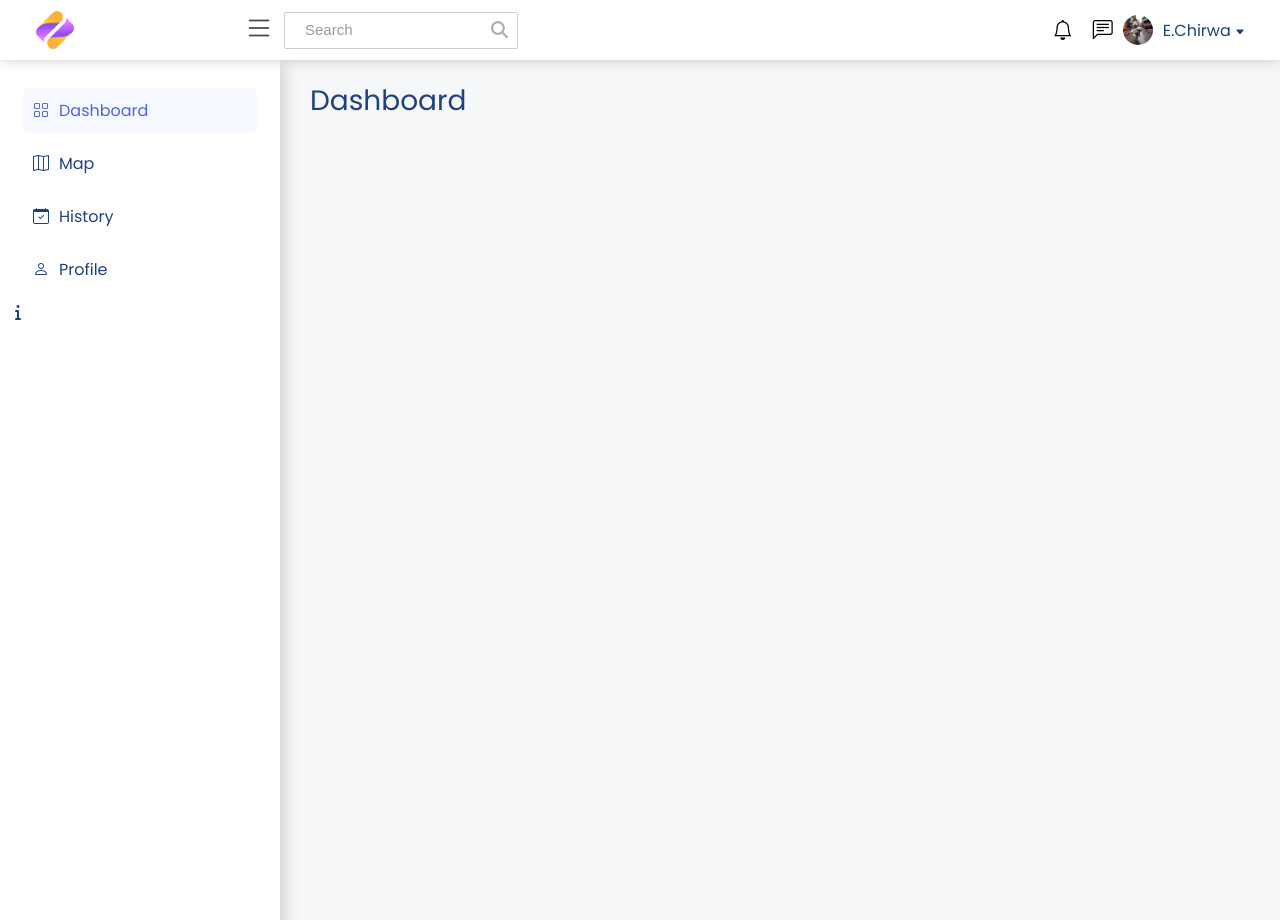
After one commit to Cod3ddy/Immunizaton-Registry, a PHP site: page /pages/patient/index.php in a window 1280 px wide. The commit adds this page. Run offline with PHP 8.4, Linux system fonts and the light colour scheme.

Commit message:
restructured the project

```diff
--- a/assets/js/main.js
+++ b/assets/js/main.js
@@ -159,7 +159,6 @@ dashboardBtn.addEventListener("click", () => {
 });
 
 // toggle side navigation bar
-
 const toggleBtn = document.querySelector(".toggle-side-nav-bar");
 const sideNav = document.querySelector(".side-navigation");
 let isSideNavActive = true;
--- a/includes/footer.php
+++ b/includes/footer.php
@@ -0,0 +1,7 @@
+<!-- iris footer -->
+
+<!-- js scripts -->
+<script src="../../assets/js/main.js"></script>
+</body>
+
+</html>
--- a/includes/header.php
+++ b/includes/header.php
@@ -0,0 +1,24 @@
+<!-- iris header -->
+<!DOCTYPE html>
+<html lang="en">
+
+<head>
+    <meta charset="UTF-8" />
+    <meta name="viewport" content="width=device-width, initial-scale=1.0" />
+    <title>Dashboard</title>
+    <!-- font awesome icons -->
+    <link rel="stylesheet" href="https://cdnjs.cloudflare.com/ajax/libs/font-awesome/6.4.2/css/all.min.css"
+        integrity="sha512-z3gLpd7yknf1YoNbCzqRKc4qyor8gaKU1qmn+CShxbuBusANI9QpRohGBreCFkKxLhei6S9CQXFEbbKuqLg0DA=="
+        crossorigin="anonymous" referrerpolicy="no-referrer" />
+
+    <!-- iconsout icons -->
+    <link rel="stylesheet" href="https://unicons.iconscout.com/release/v4.0.8/css/line.css" />
+
+    <!-- booststrap icons -->
+    <link rel="stylesheet" href="https://cdn.jsdelivr.net/npm/bootstrap-icons@1.11.1/font/bootstrap-icons.css" />
+
+    <!-- styling -->
+    <link rel="stylesheet" href="../../assets/css/main.css" />
+</head>
+
+<body>
--- /dev/null
+++ b/includes/topnav.php
@@ -0,0 +1,41 @@
+<!-- top navigation bar -->
+<div class="top-navigation-bar">
+    <div class="top-nav-title">
+        <div class="top-nav-logo">
+            <img src="../../assets/imgs/logo.png" alt="logo" />
+            <h3>IRIS</h3>
+        </div>
+        <div class="toggle-side-nav-bar">
+            <i class="bi bi-list"></i>
+        </div>
+    </div>
+    <!-- left side top nav -->
+    <form class="top-nav-left" action="#" method="get">
+        <input type="text" placeholder="Search" name="search" />
+        <button type="submit"><i class="fa fa-search"></i></button>
+    </form>
+
+    <!-- right side top nav-->
+    <div class="top-nav-right">
+        <i class="bi bi-bell"></i>
+        <i class="bi bi-chat-left-text"></i>
+        <div class="profile-tab">
+            <img src="../../assets/imgs/cat.jpg" alt="" />
+            <p>E.Chirwa <i class="bi bi-caret-down-fill"></i></p>
+            <div id="dropdown-menu" class="dropdown-menu">
+                <div class="full-name">Edward Chirwa</div>
+                <div class="dropdown-links">
+                    <div class="dropdown-link-item">
+                        <a href="#"><i class="bi bi-person"></i>My Profile</a>
+                    </div>
+                    <div class="dropdown-link-item">
+                        <a href="#"><i class="bi bi-question-circle"></i>Need Help?</a>
+                    </div>
+                    <div class="dropdown-link-item">
+                        <a href="#"><i class="bi bi-box-arrow-right"></i>Sign Out</a>
+                    </div>
+                </div>
+            </div>
+        </div>
+    </div>
+</div>
--- a/index.html
+++ b/index.html
@@ -26,7 +26,7 @@
 		/>
 
 		<!-- styling -->
-		<link rel="stylesheet" href="css/main.css" />
+		<link rel="stylesheet" href="assets/css/main.css" />
 	</head>
 	<body>
 		<!-- top navigation bar -->
@@ -152,6 +152,6 @@
 		</div>
 
 		<!-- js scripts -->
-		<script src="js/main.js"></script>
+		<script src="assets/js/main.js"></script>
 	</body>
 </html>
--- /dev/null
+++ b/pages/patient/includes/sidenav.php
@@ -0,0 +1,20 @@
+<!-- side navigation bar [patient]-->
+<div class="side-navigation">
+    <!-- side navigation bar content -->
+    <div class="content">
+        <ul class="nav-links">
+            <li class="nav-dashboard"><i class="bi bi-grid"></i>Dashboard</li>
+            <li class="nav-map-btn"><i class="bi bi-map"></i>Map</li>
+            <li class="nav-history-btn">
+                <i class="bi bi-calendar-check"></i>History
+            </li>
+            <li class="nav-profile-btn"><i class="bi bi-person"></i>Profile</li>
+        </ul>
+
+        <div class="nav-footer">
+            <div class="nav-footer-item">
+                <div class="fa-solid fa-info"></div>
+            </div>
+        </div>
+    </div>
+</div>
--- /dev/null
+++ b/pages/patient/index.php
@@ -0,0 +1,72 @@
+<!-- patient dashboard -->
+<!-- header -->
+<?php include"../../includes/header.php"?>
+
+<!-- top navigation bar -->
+<?php include"../../includes/topnav.php"?>
+
+<!-- side nav -->
+<?php include"includes/sidenav.php"?>
+
+<!-- pages [navigation]-->
+<div class="pages">
+
+    <!-- dashboard page -->
+    <div class="dashboard-page" style="display: block">
+        <div class="page-title">
+            <h1>Dashboard</h1>
+        </div>
+    </div>
+
+    <!-- map page -->
+    <div class="map-page" style="display: none">
+        <div class="page-title">
+            <h1>Map</h1>
+        </div>
+    </div>
+
+    <!-- history page -->
+    <div class="history-page" style="display: none">
+        <div class="page-title">
+            <h1>History</h1>
+        </div>
+    </div>
+
+    <!-- profile page -->
+    <div class="profile-page" style="display: none">
+        <div class="page-title">
+            <h1>Profile</h1>
+        </div>
+        <section class="profile-section">
+            <div class="profile-image">
+                <img src="assets/imgs/cat.jpg" alt="" />
+                <a href="">Edit <i class="bi bi-pencil"></i></a>
+            </div>
+            <div class="profile-content">
+                <div class="nav-tab">
+                    <ul>
+                        <li class="overview">Overview</li>
+                        <li class="edit-profile">Edit Profile</li>
+                        <li class="change-password">Change Password</li>
+                    </ul>
+                </div>
+                <div class="underline"></div>
+                <div class="content-box">
+                    <div class="overview-box" style="display: flex">
+                        <p>overview tab</p>
+                    </div>
+                    <div class="edit-profile-box" style="display: none">
+                        <p>edit profile tab</p>
+                    </div>
+
+                    <div class="change-password-box" style="display: none">
+                        <p>change password tab</p>
+                    </div>
+                </div>
+            </div>
+        </section>
+    </div>
+</div>
+
+<!-- footer -->
+<?php include"../../includes/footer.php"?>
--- a/test.php
+++ b/test.php
@@ -2,10 +2,6 @@
 include "lib/authentication.php";
 
 // encryption and decription key
-
-
-
-
     if(isset($_GET['response'])){
         // instantiate encyption class
         $crypt = new Encyption();
@@ -14,6 +10,8 @@ include "lib/authentication.php";
         echo"<script> alert( ' ". 'This is a decrypted message\n'.  $decrypted . "'); </script>";
     }
 ?>
+
+
 <!DOCTYPE html>
 <html lang="en">
 
```
Also changed, not shown: pages/healthcare/includes/sidenav.php (added, +20 -0 lines), pages/healthcare/index.php (added, +72 -0 lines), pages/dashboard_healthcare_provider.php (deleted), pages/dashboard_hospital_admin.php (deleted), pages/dashboard_patient.php (deleted), pages/index.php (deleted).
